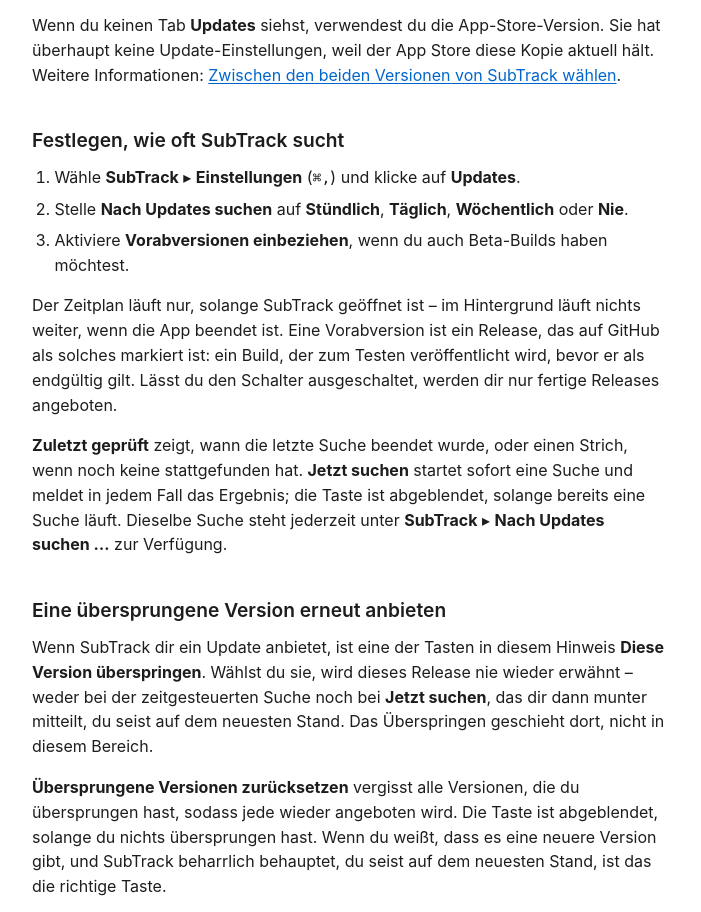
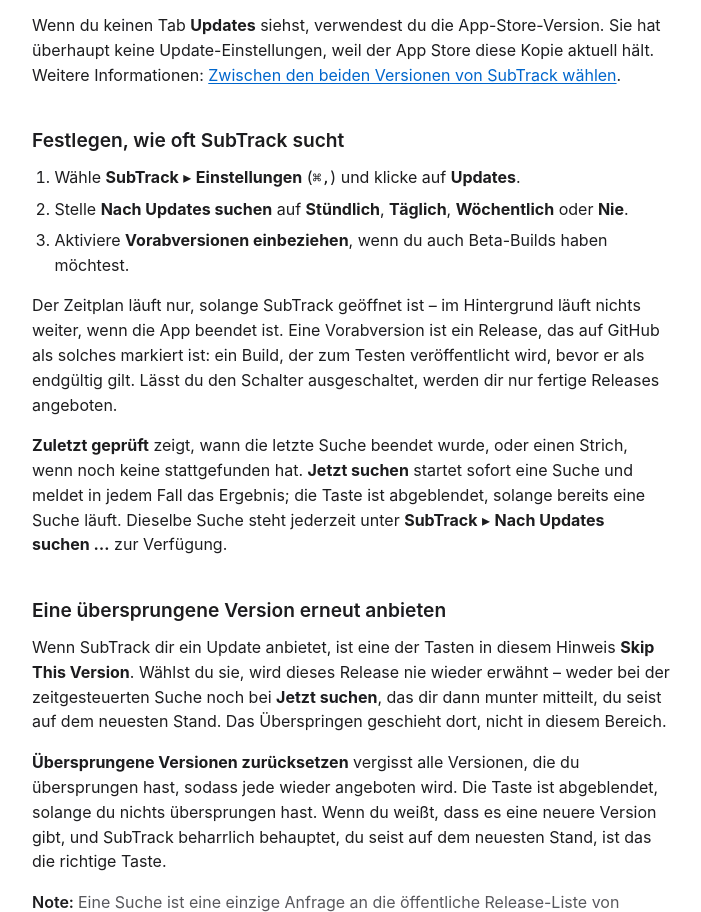
Before and after one commit to RISCfuture/SubTrack, a plain HTML site: page Help/SubTrack.help/Contents/Resources/de.lproj/updates.html in a window 1280 px wide. Shown: the part 155-1067 px from the top of the page, without its empty margins (288-989 px from the left). Drawn offline with Linux system fonts and the light colour scheme.

Commit message:
Name the update prompt's skip button as it appears in German Help
The update prompt comes from GitHubUpdateChecker, which ships in English only, so the German Help book names its button "Skip This Version".

Co-Authored-By: Claude Opus 5.5 <noreply@anthropic.com>

```diff
--- a/Help/SubTrack.help/Contents/Resources/de.lproj/updates.html
+++ b/Help/SubTrack.help/Contents/Resources/de.lproj/updates.html
@@ -43,8 +43,7 @@ zur Verfügung.</p>
 
 <h2>Eine übersprungene Version erneut anbieten</h2>
 
-<p>Wenn SubTrack dir ein Update anbietet, ist eine der Tasten in diesem Hinweis <strong>Diese Version
-überspringen</strong>. Wählst du sie, wird dieses Release nie wieder erwähnt – weder bei der
+<p>Wenn SubTrack dir ein Update anbietet, ist eine der Tasten in diesem Hinweis <strong>Skip This Version</strong>. Wählst du sie, wird dieses Release nie wieder erwähnt – weder bei der
 zeitgesteuerten Suche noch bei <strong>Jetzt suchen</strong>, das dir dann munter mitteilt, du seist auf
 dem neuesten Stand. Das Überspringen geschieht dort, nicht in diesem Bereich.</p>
 
```
